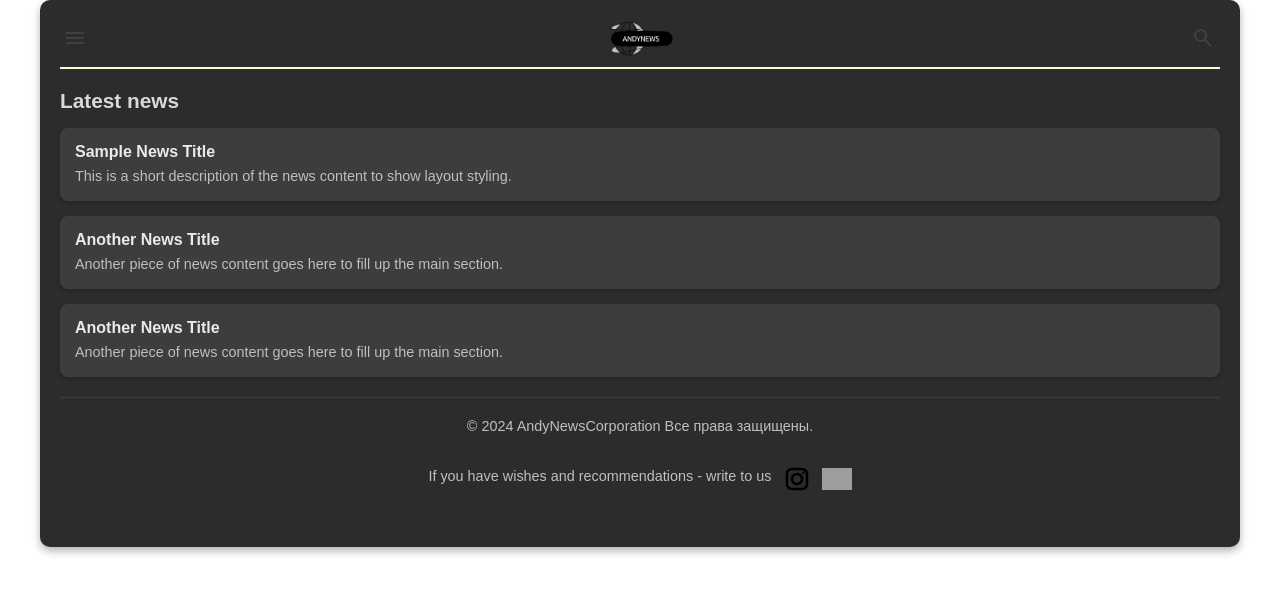
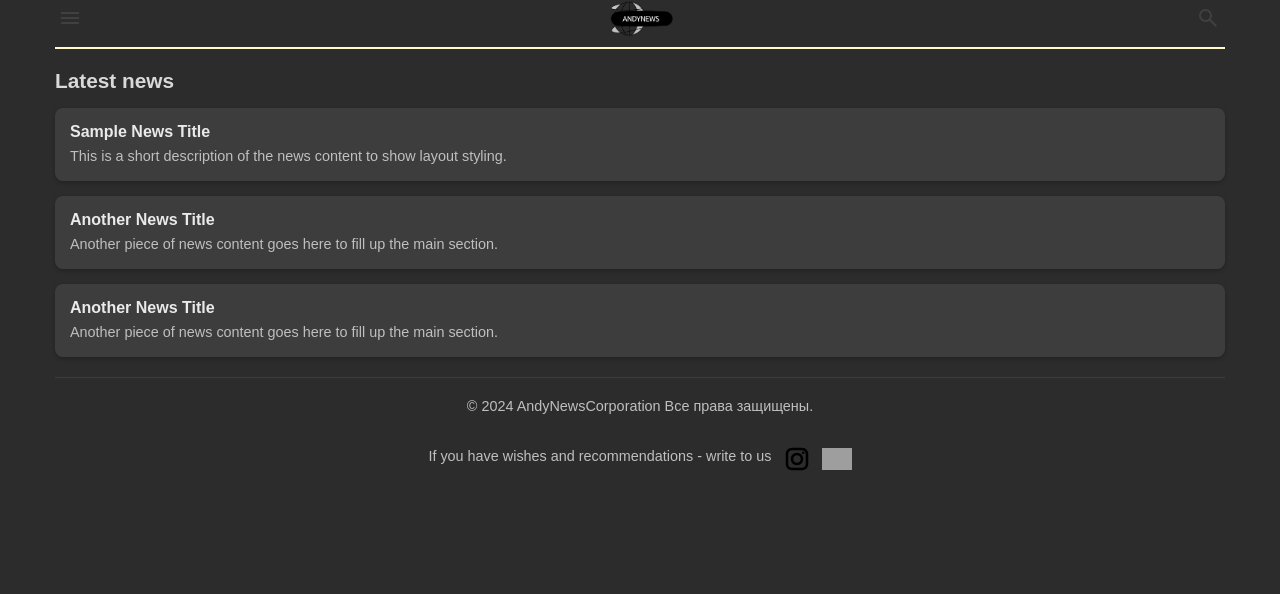
Before and after one commit to Andy33377/project, a Vue app: page / in a window 1280 px wide. Shown: the top 594 px of the page. Built offline with nearby package versions, Linux system fonts and the light colour scheme; grey boxes are pictures that could not be loaded.

Commit message:
fix styles

```diff
--- a/src/styles/index.css
+++ b/src/styles/index.css
@@ -11,14 +11,15 @@
 body {
   margin: 0;
   padding: 0;
+  background-color: #2c2c2c;
+  min-height: 100vh;
 }
 
 .container {
   max-width: 1200px;
   margin: 0 auto;
-  background-color: #2c2c2c;
-  color: #e0e0e0;
-  padding: 20px;
-  border-radius: 10px;
-  box-shadow: 0 4px 8px rgba(0, 0, 0, 0.3);
+  padding: 0 15px;
+  /* color: #e0e0e0; */
+  /* border-radius: 10px; */
+  /* box-shadow: 0 4px 8px rgba(0, 0, 0, 0.3); */
 }
```
